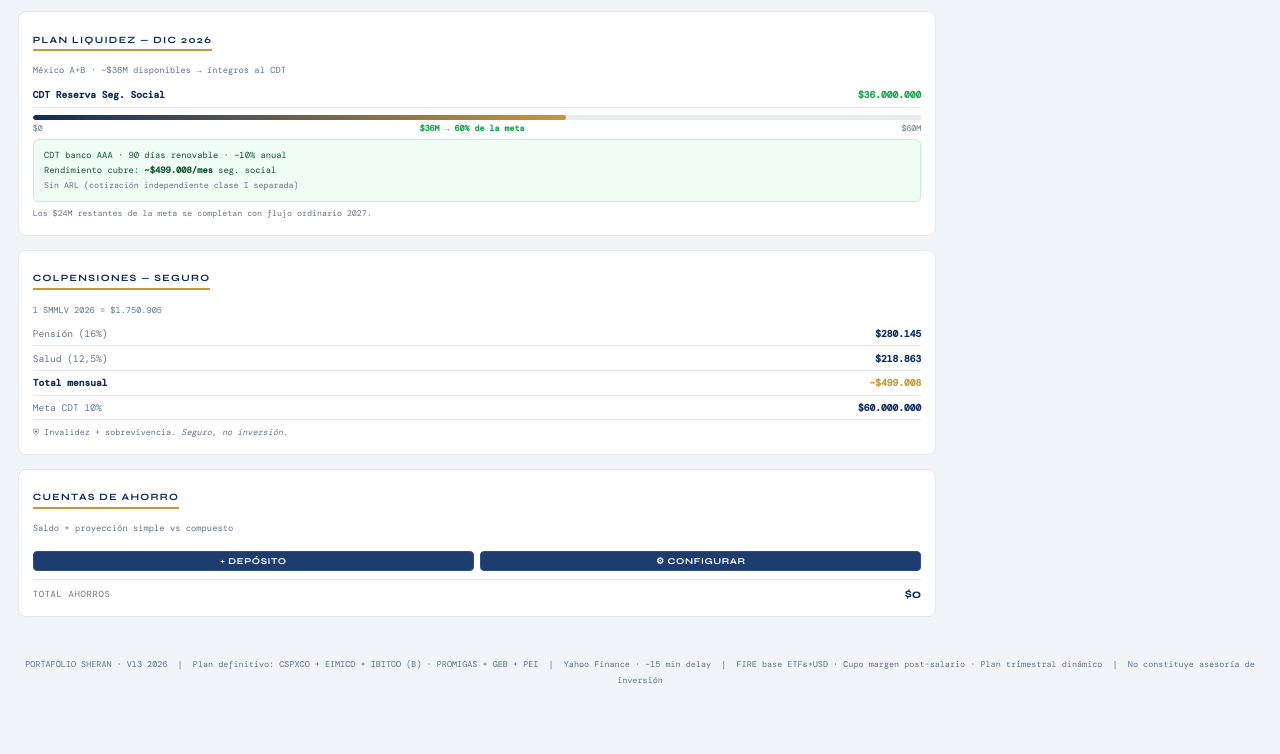
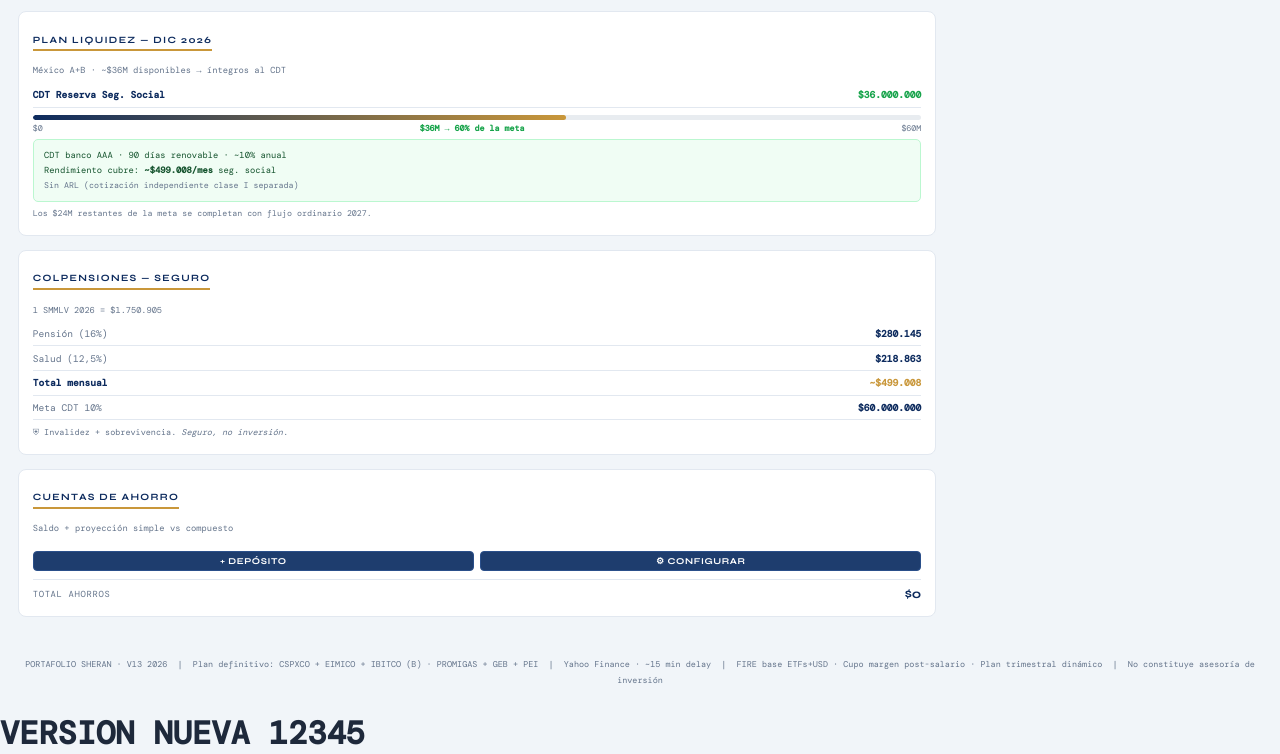
Before and after one commit to astharsheranherrera-dev/Portafolio, a plain HTML site: page index.html in a window 1280 px wide. Shown: the part 3426-4180 px from the top of the page. Before the commit the page ends 4138 px from the top, so only its background shows below. Drawn offline with nearby package versions, Linux system fonts and the light colour scheme; a web font is replaced by a local one.

Commit message:
Update index.html

```diff
--- a/index.html
+++ b/index.html
@@ -3457,5 +3457,6 @@ if(SB.enabled){
 setInterval(fetchAll,5*60*1000);
 setInterval(()=>{if(SB.enabled){sbPull();loadChartData();}},2*60*1000);
 </script>
+  <h1>VERSION NUEVA 12345</h1>
 </body>
 </html>
```
